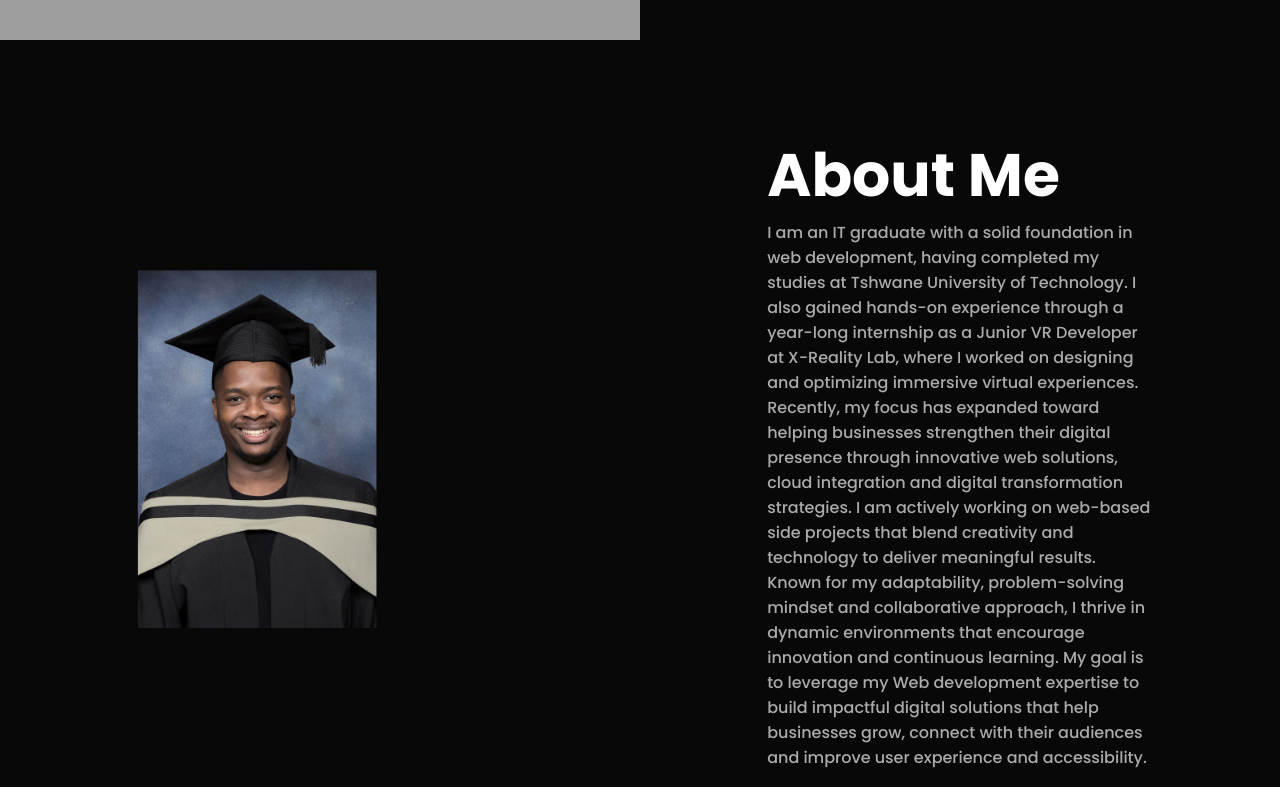
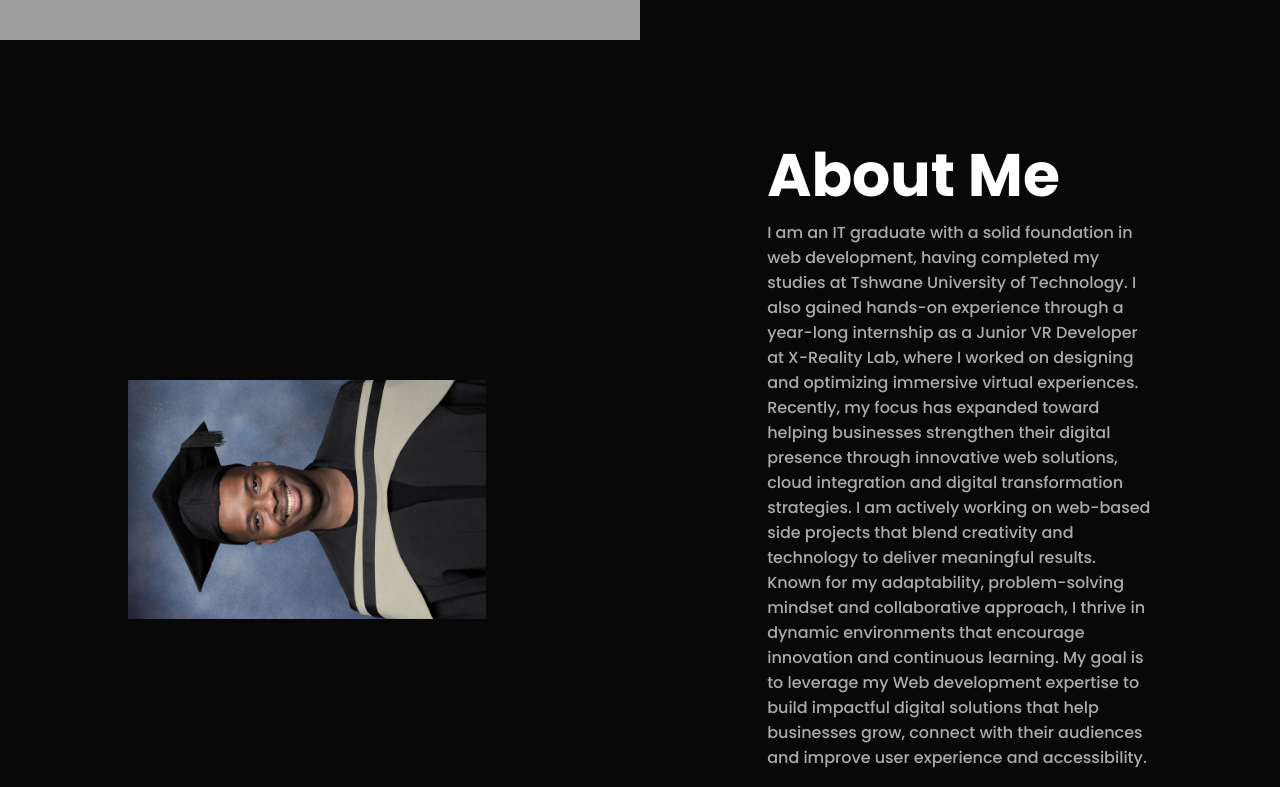
Before and after one commit to doskiey/kutlwano-mmola-portfolio, a plain HTML site: page index.html in a window 1280 px wide. Shown: the part 760-1547 px from the top of the page. Drawn offline with Linux system fonts and the light colour scheme; grey boxes are pictures that could not be loaded.

Commit message:
Update style.css

```diff
--- a/style.css
+++ b/style.css
@@ -102,7 +102,7 @@ nav ul li a:hover::after{
 .about-image{
   width: 600px;
   height: auto;
-  transform: rotate(90deg);
+  transform: rotate(0deg);
   padding-top: 250px;
   padding-bottom: 150px;
 }
```
